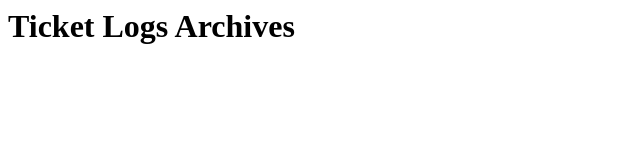
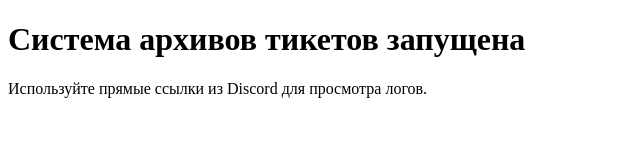
Before and after one commit to Bomj0/Arizona-Role-Play-, a plain HTML site: page index.html in a window 1280 px wide. Shown: the whole page, without its empty margins (0-640 px from the left). Drawn offline with Linux system fonts and the light colour scheme.

Commit message:
Update index.html

```diff
--- a/index.html
+++ b/index.html
@@ -1 +1,11 @@
-<h1>Ticket Logs Archives</h1>
+<!DOCTYPE html>
+<html lang="ru">
+<head>
+    <meta charset="UTF-8">
+    <title>Архив тикетов</title>
+</head>
+<body>
+    <h1>Система архивов тикетов запущена</h1>
+    <p>Используйте прямые ссылки из Discord для просмотра логов.</p>
+</body>
+</html>
```
